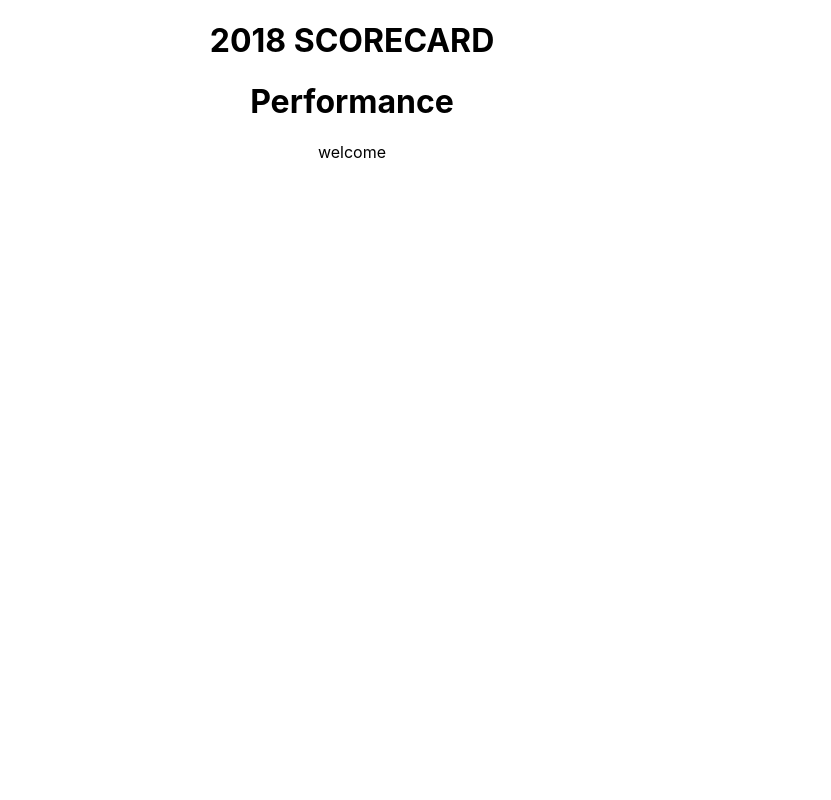
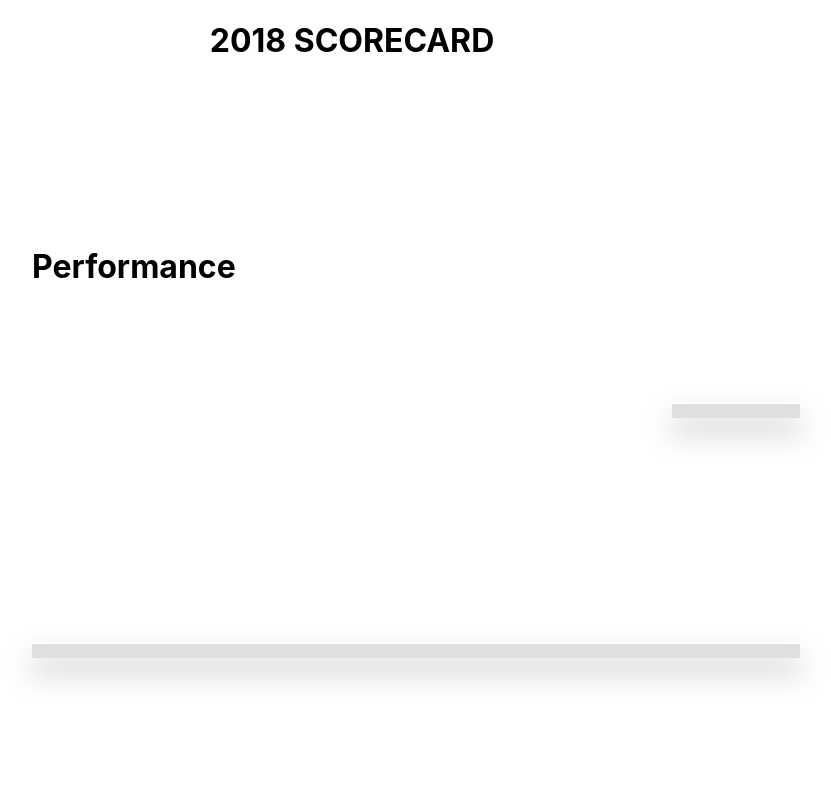
Before and after one commit to jrm8732/clorox-clone, a React (Create React App) app: page / in a window 1280 px wide. Shown: the top 800 px of the page, without its empty margins (288-1119 px from the left). Built offline with nearby package versions, Linux system fonts and the light colour scheme.

Commit message:
added shelves

```diff
--- a/src/performance/index.js
+++ b/src/performance/index.js
@@ -1,4 +1,5 @@
 import React, {Component} from 'react'
+import Shelf from './shelf'
 import "./performance.css"
 class Performance extends Component{
     render(){
@@ -6,7 +7,16 @@ class Performance extends Component{
             <div className="performance-main parent">
                 <h1>Performance</h1>
                 <section className='performance-components child'>
-                    welcome
+                    <div className="shelf-row">
+                        <Shelf width="10%" top='20em' left='60em'/>
+                    </div>
+                    <div className="shelf-row">
+                        <Shelf width="60%" top="35em" left ="20em"/>
+                    </div>
+                    <div className="shelf-row">
+                        <Shelf width="40%" top="50em" left="25em"/>
+                    </div>
+
                 </section>
             </div>
         )
--- a/src/performance/performance.css
+++ b/src/performance/performance.css
@@ -0,0 +1,17 @@
+.performance-main h1{
+    position:relative;
+    top: 18%;
+    left:25%;
+}
+.performance-main{
+    width:100vw;
+    height:100vh;
+    display: flex;
+}
+.shelf{
+    content: '';
+    height: 14px;
+    background-color: #dfdfdf;
+    border-top: 2px solid #fff;
+    box-shadow: 0 15px 30px 1px #d2d2d2;
+}
--- /dev/null
+++ b/src/performance/shelf.js
@@ -0,0 +1,11 @@
+import React from 'react'
+
+const Shelf =(props)=>{
+    console.log(props.width)
+    return(
+        <div className="shelf" style={{width:props.width, position:'absolute', top:props.top, left:props.left}}>
+
+        </div>
+    )
+}
+export default Shelf
```
Also changed, not shown: src/performance/graph.js (added).
